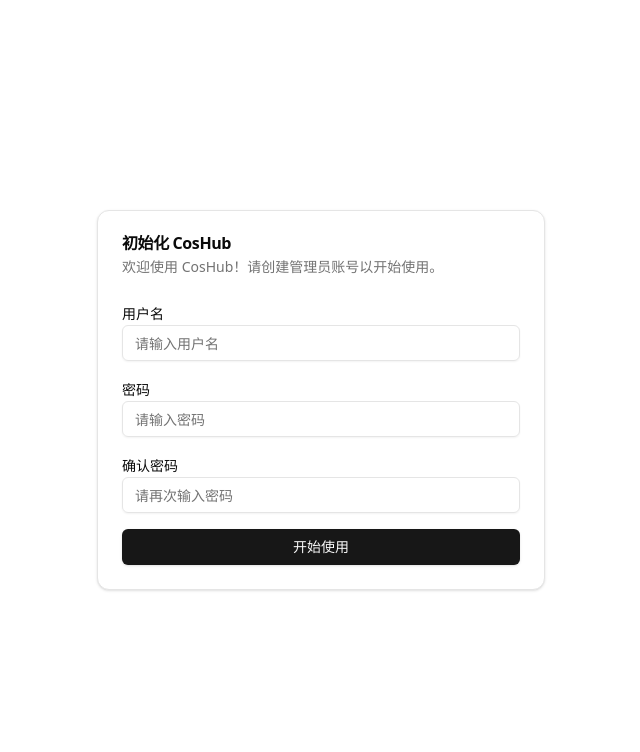
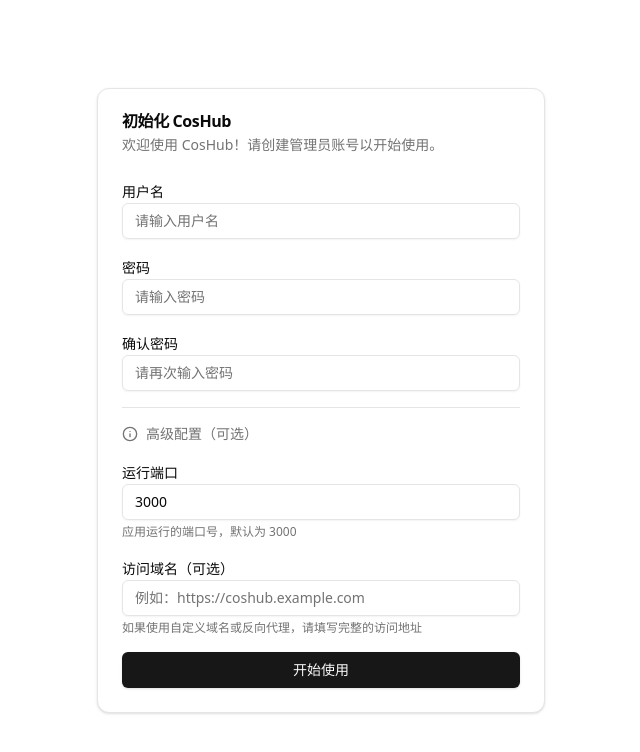
Before and after one commit to YoungLee-coder/coshub, a Next.js app: page /initialize in a window 1280 px wide. Shown: the top 752 px of the page, without its empty margins (319-959 px from the left). Built offline with nearby package versions, Linux system fonts and the light colour scheme; no server answers.

Commit message:
增强初始化和中间件功能，支持自定义端口和域名配置；更新文档以包含自定义端口运行和应用重置指南。

```diff
--- a/src/app/api/auth/initialize/route.ts
+++ b/src/app/api/auth/initialize/route.ts
@@ -5,6 +5,11 @@
 import { writeFileSync } from 'fs'
 import { join } from 'path'
 import crypto from 'crypto'
+
+interface ExtendedInitializeFormData extends InitializeFormData {
+  port?: string
+  domain?: string
+}
 
 export async function GET() {
   try {
@@ -32,7 +37,7 @@
 
 export async function POST(request: NextRequest) {
   try {
-    const body: InitializeFormData = await request.json()
+    const body: ExtendedInitializeFormData = await request.json()
 
     // 验证输入
     if (!body.username || !body.password || !body.confirmPassword) {
@@ -68,8 +73,18 @@
     // 如果没有环境变量，生成.env.local文件
     if (!process.env.NEXTAUTH_SECRET || !process.env.ENCRYPTION_KEY) {
       try {
+        // 构建NEXTAUTH_URL
+        let nextAuthUrl = 'http://localhost:3000'
+        if (body.domain) {
+          // 如果用户提供了域名，使用域名
+          nextAuthUrl = body.domain.startsWith('http') ? body.domain : `https://${body.domain}`
+        } else if (body.port && body.port !== '3000') {
+          // 如果用户提供了非默认端口，使用该端口
+          nextAuthUrl = `http://localhost:${body.port}`
+        }
+
         const envContent = `# NextAuth配置
-NEXTAUTH_URL=http://localhost:3000
+NEXTAUTH_URL=${nextAuthUrl}
 NEXTAUTH_SECRET=${crypto.randomBytes(32).toString('base64')}
 
 # 数据库配置
@@ -77,6 +92,9 @@
 
 # 加密密钥（用于加密存储桶密钥）
 ENCRYPTION_KEY=${crypto.randomBytes(32).toString('base64')}
+
+# 运行端口（如果使用非默认端口）
+${body.port && body.port !== '3000' ? `PORT=${body.port}` : '# PORT=3000'}
 `
 
         const envPath = join(process.cwd(), '.env.local')
--- a/src/app/dashboard/layout.tsx
+++ b/src/app/dashboard/layout.tsx
@@ -1,7 +1,7 @@
 'use client'
 
 import Link from 'next/link'
-import { usePathname } from 'next/navigation'
+import { usePathname, useRouter } from 'next/navigation'
 import { signOut } from 'next-auth/react'
 import {
   Home,
@@ -31,9 +31,23 @@
   children: React.ReactNode
 }) {
   const pathname = usePathname()
+  const router = useRouter()
 
   const handleLogout = async () => {
-    await signOut({ callbackUrl: '/login' })
+    try {
+      // 使用相对路径，避免硬编码域名
+      const data = await signOut({
+        redirect: false,
+        callbackUrl: '/login'
+      })
+
+      // 手动处理重定向，确保使用正确的路径
+      router.push(data.url || '/login')
+    } catch (error) {
+      console.error('Logout error:', error)
+      // 如果退出失败，仍然重定向到登录页
+      router.push('/login')
+    }
   }
 
   return (
--- a/src/app/initialize/page.tsx
+++ b/src/app/initialize/page.tsx
@@ -10,16 +10,23 @@
 import { Input } from '@/components/ui/input'
 import { Label } from '@/components/ui/label'
 import { InitializeFormData } from '@/types'
-import { AlertCircle, CheckCircle } from 'lucide-react'
+import { AlertCircle, CheckCircle, Info } from 'lucide-react'
 
 const initializeSchema = z.object({
   username: z.string().min(3, '用户名至少3个字符'),
   password: z.string().min(6, '密码至少6个字符'),
-  confirmPassword: z.string()
+  confirmPassword: z.string(),
+  port: z.string().optional(),
+  domain: z.string().optional()
 }).refine((data) => data.password === data.confirmPassword, {
   message: '两次输入的密码不一致',
   path: ['confirmPassword'],
 })
+
+interface ExtendedInitializeFormData extends InitializeFormData {
+  port?: string
+  domain?: string
+}
 
 export default function InitializePage() {
   const router = useRouter()
@@ -31,9 +38,17 @@
     register,
     handleSubmit,
     formState: { errors },
-  } = useForm<InitializeFormData>({
+    watch
+  } = useForm<ExtendedInitializeFormData>({
     resolver: zodResolver(initializeSchema),
+    defaultValues: {
+      port: '3000',
+      domain: ''
+    }
   })
+
+  const port = watch('port')
+  const domain = watch('domain')
 
   // 检查环境配置状态
   useEffect(() => {
@@ -53,7 +68,7 @@
     checkStatus()
   }, [])
 
-  const onSubmit = async (data: InitializeFormData) => {
+  const onSubmit = async (data: ExtendedInitializeFormData) => {
     setIsLoading(true)
     setError('')
 
@@ -105,7 +120,7 @@
               <p className="text-sm font-medium mb-2">请按以下步骤操作：</p>
               <ol className="list-decimal list-inside space-y-1 text-sm text-muted-foreground">
                 <li>在终端中按 <kbd className="bg-primary/10 px-1 py-0.5 rounded text-xs">Ctrl+C</kbd> 停止服务器</li>
-                <li>运行 <code className="bg-primary/10 px-1 py-0.5 rounded text-xs">pnpm dev</code> 重新启动</li>
+                <li>运行 <code className="bg-primary/10 px-1 py-0.5 rounded text-xs">pnpm dev</code> 或 <code className="bg-primary/10 px-1 py-0.5 rounded text-xs">pnpm start</code> 重新启动</li>
                 <li>刷新此页面继续初始化</li>
               </ol>
             </div>
@@ -165,6 +180,48 @@
               )}
             </div>
 
+            <div className="space-y-4 pt-4 border-t">
+              <div className="flex items-center gap-2 text-sm text-muted-foreground">
+                <Info className="h-4 w-4" />
+                <span>高级配置（可选）</span>
+              </div>
+
+              <div>
+                <Label htmlFor="port">运行端口</Label>
+                <Input
+                  id="port"
+                  type="text"
+                  placeholder="3000"
+                  {...register('port')}
+                />
+                <p className="text-xs text-muted-foreground mt-1">
+                  应用运行的端口号，默认为 3000
+                </p>
+              </div>
+
+              <div>
+                <Label htmlFor="domain">访问域名（可选）</Label>
+                <Input
+                  id="domain"
+                  type="text"
+                  placeholder="例如：https://coshub.example.com"
+                  {...register('domain')}
+                />
+                <p className="text-xs text-muted-foreground mt-1">
+                  如果使用自定义域名或反向代理，请填写完整的访问地址
+                </p>
+              </div>
+
+              {(port !== '3000' || domain) && (
+                <div className="bg-muted p-3 rounded-md text-xs space-y-1">
+                  <p className="font-medium">将使用以下配置：</p>
+                  <p className="font-mono text-muted-foreground">
+                    NEXTAUTH_URL={domain || `http://localhost:${port || '3000'}`}
+                  </p>
+                </div>
+              )}
+            </div>
+
             {error && (
               <div className="bg-destructive/10 text-destructive text-sm p-3 rounded-md flex items-start gap-2">
                 <AlertCircle className="h-4 w-4 mt-0.5 flex-shrink-0" />
```
Also changed, not shown: middleware.ts (+15 -3 lines), 1 other file (tests, documents, lock files or other folders).
